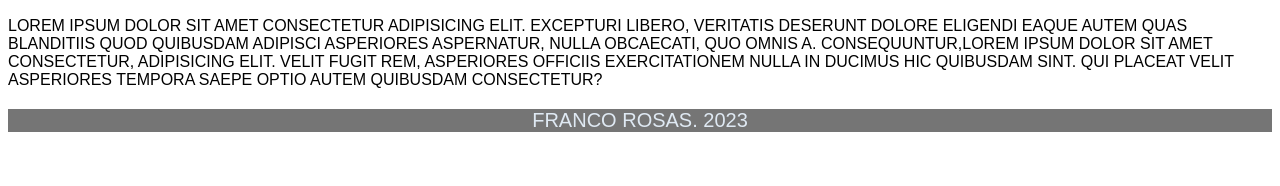
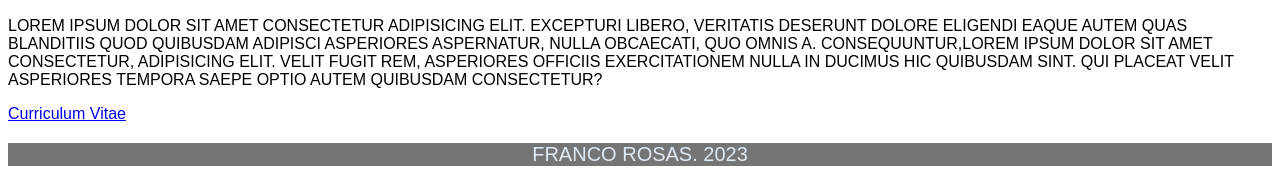
Before and after one commit to RosasFran/Sobre-mi, a plain HTML site: page index.html in a window 1280 px wide. Shown: the part 750-936 px from the top of the page. Before the commit the page ends 902 px from the top, so only its background shows below. Drawn offline with Linux system fonts and the light colour scheme.

Commit message:
primer commit

```diff
--- a/index.html
+++ b/index.html
@@ -51,6 +51,7 @@
         <h2 class="contenido-experiencias">Experiencias</h2>
         <p>Lorem ipsum dolor sit amet consectetur adipisicing elit. Excepturi libero, veritatis deserunt dolore eligendi eaque autem quas blanditiis quod quibusdam adipisci asperiores aspernatur, nulla obcaecati, quo omnis a. Consequuntur,Lorem ipsum dolor sit amet consectetur, adipisicing elit. Velit fugit rem, asperiores officiis exercitationem nulla in ducimus hic quibusdam sint. Qui placeat velit asperiores tempora saepe optio autem quibusdam consectetur?</p>
     </article>
+        <a href="/Sobre-mi/Responsive-resume-1.0/index.html">Curriculum Vitae</a>
     </main>
     <footer class="footer"> <!-- Final de la páguina -->
         <p>Franco Rosas. 2023</p>
```
